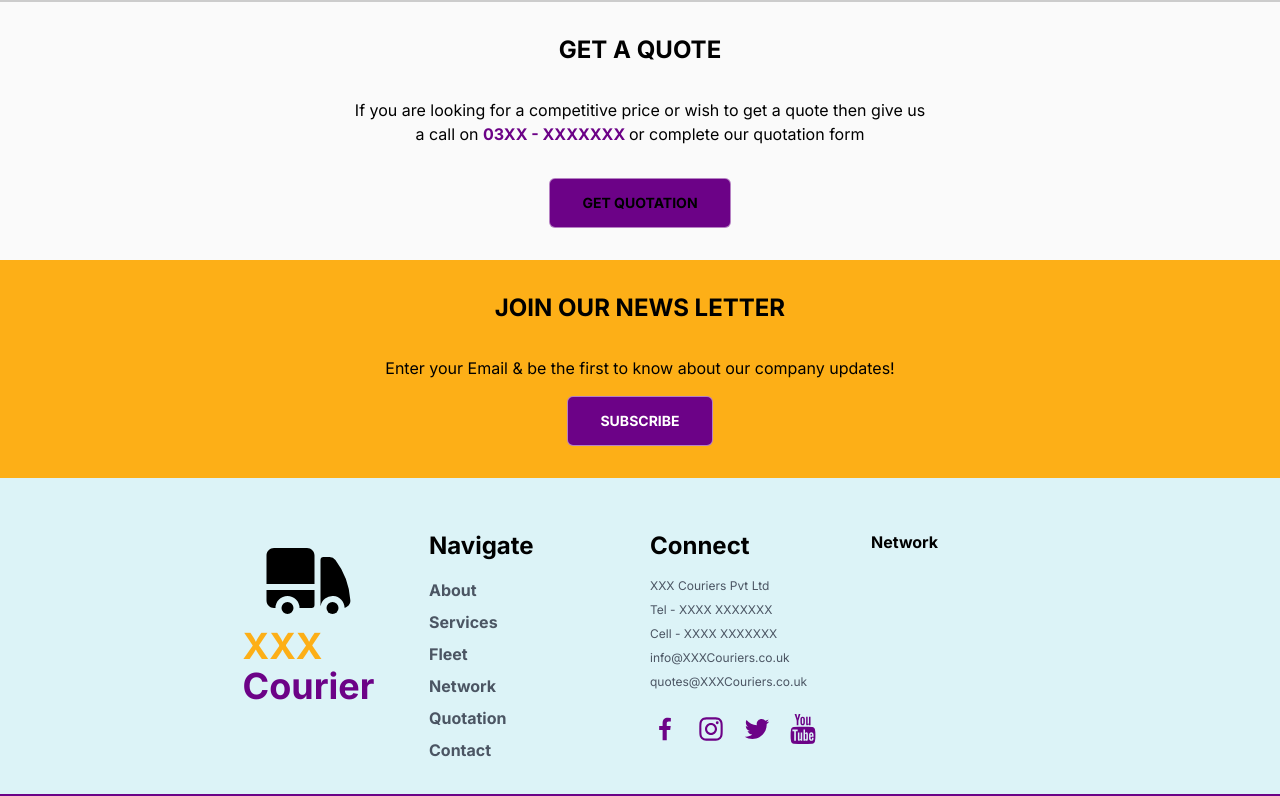
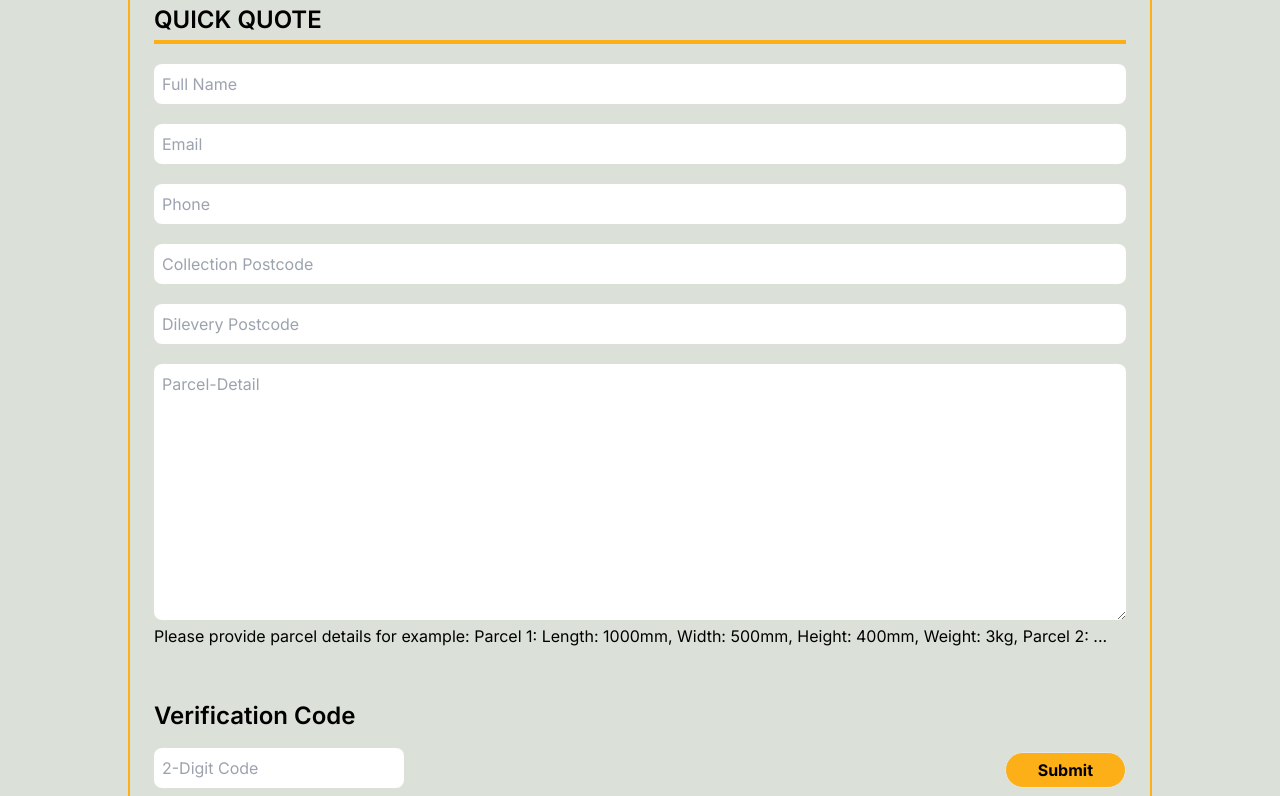
Before and after one commit to Shamail9944/Logistic-Website, a Next.js app: page /quotation in a window 1280 px wide. Shown: the part 400-1196 px from the top of the page. Built offline with nearby package versions, Linux system fonts and the light colour scheme.

Commit message:
quick quote form updated

```diff
--- a/package.json
+++ b/package.json
@@ -18,6 +18,7 @@
     "react": "latest",
     "react-dom": "latest",
     "react-facebook": "^9.0.12",
+    "react-hook-form": "^7.47.0",
     "react-icons": "^4.11.0",
     "react-player": "^2.13.0",
     "react-slideshow-image": "^4.2.1",
--- a/src/app/api/email/route.js
+++ b/src/app/api/email/route.js
@@ -1,10 +1,10 @@
 import { NextResponse } from "next/server";
 import nodemailer from 'nodemailer'
 
-const emailHandler= async(req, res) => {
-    // const body = req.json();
-    console.log(req.body);
 
+export async function POST(request) {
+    try {
+        const { name, email, phone, collectionPostcode, dileveryPostcode, parcelDetail, code } = await request.json()
         const transporter = nodemailer.createTransport({
             service: 'Gmail',
             auth: {
@@ -12,26 +12,24 @@ const emailHandler= async(req, res) => {
                 pass: 'flnpdqrmosnklpfk'
             }
         })
-
         const mailOptions = {
-        from: req.body.email,
+            from: email,
             to: 'shamail130silverhawk@gmail.com',
-        subject: req.body.subject,
-        text: 'Client Name: ' + req.body.name + '\nClient Email: ' + req.body.email + '\nClient Subject: ' + req.body.subject + '\nMessage: ' + req.body.message
+            subject: "Quick Quote Request",
+            html: `
+            <h3>Hello! I am ${name}</h3>
+            <p>Contact Details - ${phone}</p>
+            <p>Please reply me with a quick quotation for courier as per details provided</p>
+            <li>Parcel Details - ${collectionPostcode}</li>
+            <li>Delivery PostCode - ${dileveryPostcode}</li>
+            <li>Collection PostCode - ${parcelDetail}</li>
+            <li>Confirmation Code - ${code}</li>
+            `
         }
-
-    await new Promise((resolve, reject) => {
-        transporter.sendMail(mailOptions, (error, info) => {
-            if (error) { console.log(error); }
-            else {
-                console.log('Email sent: ' + info.response);
-                res.status(200).json({ message: 'Check Email!' })
-            }
-        })
-    })
-
-    return
-    // NextResponse.json({ message: 'Email sent successfully' })
+        await transporter.sendMail(mailOptions)
+        return NextResponse.json({ message: 'Email sent successfully' }, { status: 200 })
+    } catch (error) {
+        return NextResponse.json({ message: 'Failed to send Email' }, { status: 500 })
 
     }
-export default emailHandler
+}
--- a/src/components/QuotationMain.js
+++ b/src/components/QuotationMain.js
@@ -1,7 +1,64 @@
+'use client'
+import React from 'react'
+import { useForm } from 'react-hook-form'
+import { useState } from 'react';
+// import { useRouter } from 'next/router'
+import { toast } from 'react-toastify';
 
-import React from 'react'
 
 export default function QuotationMain() {
+
+  const [name, setName] = useState("");
+  const [email, setEmail] = useState("");
+  const [phone, setPhone] = useState("");
+  const [collectionPostcode, setCollectionPostcode] = useState("");
+  const [dileveryPostcode, setDileveryPostcode] = useState("");
+  const [parcelDetail, setParcelDetail] = useState("");
+  const [code, setCode] = useState("");
+  const [submitted, setSubmitted] = useState(false);
+
+  const sendMail = async (e) => {
+    e.preventDefault();
+    const response = await fetch("/api/email", {
+      method: "POST",
+      headers: { "content-type": "application/json" },
+      body: JSON.stringify({ name, email, phone, collectionPostcode, dileveryPostcode, parcelDetail, code }),
+    })
+    console.log(await response.json())
+    // const data = await response.json()
+    // await response.json()
+    // .then((response) => {
+    //   if (response.ok) {
+    //     toast.success('Email Sent Successfully.', {
+    //       position: "top-right",
+    //       autoClose: 5000,
+    //       hideProgressBar: false,
+    //       closeOnClick: true,
+    //       pauseOnHover: true,
+    //       draggable: true,
+    //       progress: undefined,
+    //       theme: "colored",
+    //     });
+    //   }
+    //   if (!response.ok) {
+    //     toast.error('Failed to send Email. Try again, please.', {
+    //       position: "top-right",
+    //       autoClose: 5000,
+    //       hideProgressBar: false,
+    //       closeOnClick: true,
+    //       pauseOnHover: true,
+    //       draggable: true,
+    //       progress: undefined,
+    //       theme: "colored",
+    //     });
+    //   }
+    //   // router.push('/')
+    //   // return
+    // })
+
+  }
+  // const router = useRouter();
+
   return (
     <div className='bg-[#FFFFFF] w-full'>
 
@@ -12,9 +69,109 @@ export default function QuotationMain() {
         </div>
       </div>
 
-      <div className='bg-[#CCCCCC] text-black mx-auto max-w-8xl flex flex-col items-center px-6 lg:px-4 py-4 lg:py-8 justify-between'>
-        <div className=' flex flex-col md:flex-row gap-x-4 mt-6 max-w-5xl'>
+      <div className='bg-[#DBE0D8] text-black mx-auto max-w-8xl flex flex-col items-center px-6 lg:px-4 py-4 lg:py-8 justify-between'>
+        <div className=' flex flex-col gap-x-4 mt-6 max-w-5xl'>
           <p>In order to receive a quotation you must complete the form fields below. Once you have completed the form simply click the submit button. An automated email will be sent with your form submission and one of our agents will contact you within 1 business working day with a quotation for your shipment requirements.</p>
+
+
+
+          <div className='border-2 border-solid border-[#FDAF17] px-6 py-4 rounded-lg my-4'>
+            <form className='flex flex-col gap-1 w-full mx-auto'
+              onSubmit={sendMail}>
+              <div className=''>
+                <h2 className='text-2xl font-semibold'>QUICK QUOTE</h2>
+              </div>
+              <div className='bg-[#FDAF17] h-1'></div>
+
+              <input
+                name='name'
+                id='name'
+                type="text"
+                placeholder='Full Name'
+                className='input mt-4 p-2 rounded-lg'
+                required
+                value={name}
+                onChange={(e) => { setName(e.target.value); }} />
+
+              <input
+                name='email'
+                id='email'
+                type="text"
+                placeholder='Email'
+                className='input mt-4 p-2 rounded-lg'
+                required
+                value={email}
+                onChange={(e) => { setEmail(e.target.value); }} />
+
+              <input
+                name='phone'
+                id='phone'
+                type="number"
+                placeholder='Phone'
+                className='input mt-4 p-2 rounded-lg'
+                required
+                value={phone}
+                onChange={(e) => { setPhone(e.target.value); }} />
+
+              <input
+                name='collection-postcode'
+                id='collection-postcode'
+                type="text"
+                placeholder='Collection Postcode'
+                className='input mt-4 p-2 rounded-lg'
+                value={collectionPostcode}
+                onChange={(e) => { setCollectionPostcode(e.target.value); }} />
+
+              <input
+                name='dilevery-postcode'
+                id='dilevery-postcode'
+                type="text"
+                placeholder='Dilevery Postcode'
+                className='input mt-4 p-2 rounded-lg'
+                value={dileveryPostcode}
+                onChange={(e) => { setDileveryPostcode(e.target.value); }} />
+
+              <textarea
+                name='Parcel-Detail'
+                id='message'
+                type="text"
+                rows={10}
+                placeholder='Parcel-Detail'
+                className="textarea mt-4 p-2 rounded-lg"
+                required
+                value={parcelDetail}
+                onChange={(e) => { setParcelDetail(e.target.value); }}
+              ></textarea>
+              <p>Please provide parcel details for example: Parcel 1: Length: 1000mm, Width: 500mm, Height: 400mm, Weight: 3kg, Parcel 2: ...</p>
+
+
+              <div>
+                <h2 className='text-2xl font-semibold mt-12'>Verification Code</h2>
+                <div className='bg-[#FDAF17] '></div>
+                <div className='flex flex-row justify-between w-full'>
+                  <input
+                    name='code'
+                    id='code'
+                    type="number"
+                    placeholder='2-Digit Code'
+                    className='input mt-4 p-2 rounded-lg'
+                    required
+                    value={code}
+                    onChange={(e) => { setCode(e.target.value); }} />
+
+                  <button
+                    className='btn rounded-full border font-bold bg-[#FDAF17] max-w-[170px] px-8 mt-5  flex items-center justify-center overflow-hidden hover:border-accent group'
+                    type="submit">
+
+                    <span className='group:hover:-translate-y-[120%] group:hover:opacity-0 transition-all duration-500'>Submit</span>
+                  </button>
+                </div>
+              </div>
+            </form>
+          </div>
+
+
+
 
 
         </div>
```
Also changed, not shown: 1 other file (tests, documents, lock files or other folders). Lines whose indentation alone changed are shown as unchanged.
